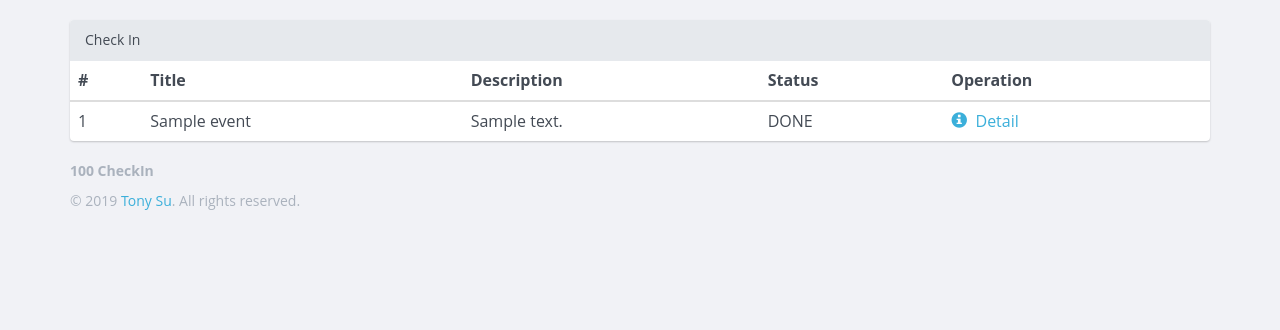
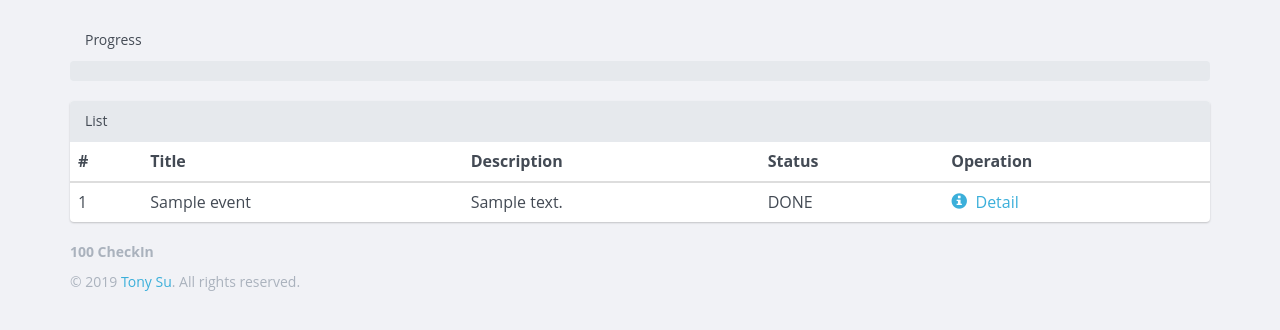
Before and after one commit to peitaosu/100CheckIn, a Django app: template checkin/checkin/templates/event.html in a window 1280 px wide. Shown: the part 52-382 px from the top of the page. Run offline with Django 3.2, Linux system fonts and the light colour scheme; the template is opened without the code that fills it: most values are stand-ins (such as "Sample title", 1, 10 or a date in 2020); some libraries are stand-ins or nearby versions; some web fonts are replaced.

Commit message:
support show progress

```diff
--- a/checkin/checkin/templates/event.html
+++ b/checkin/checkin/templates/event.html
@@ -4,8 +4,16 @@
 <div>
     <div class="row">
         <div class="col-md-12">
+            <div class="panel-heading">Progress</div>
+            <div class="progress progress-striped active">
+                <div class="progress-bar progress-bar-success" role="progressbar" aria-valuenow="{{ complete }}" aria-valuemin="0" aria-valuemax="100" style="width: {{ complete }}%">
+                <span class="sr-only">{{ complete }}% Complete (success)</span>
+                </div>
+            </div>
+        </div>
+        <div class="col-md-12">
             <div class="panel panel-default">
-                <div class="panel-heading">Check In</div>
+                <div class="panel-heading">List</div>
                 <table class="table">
                     <thead>
                         <tr>
```
Also changed, not shown: checkin/checkin/views.py (+8 -0 lines).
